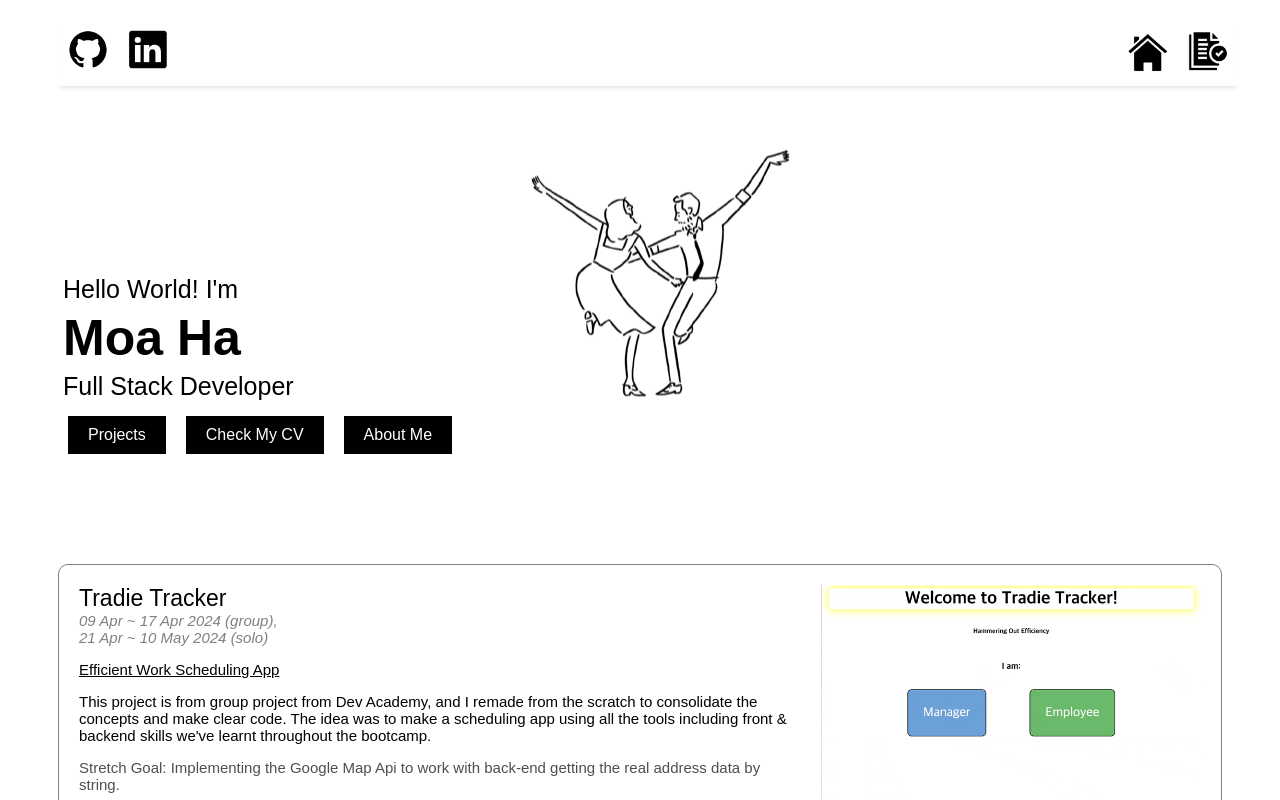
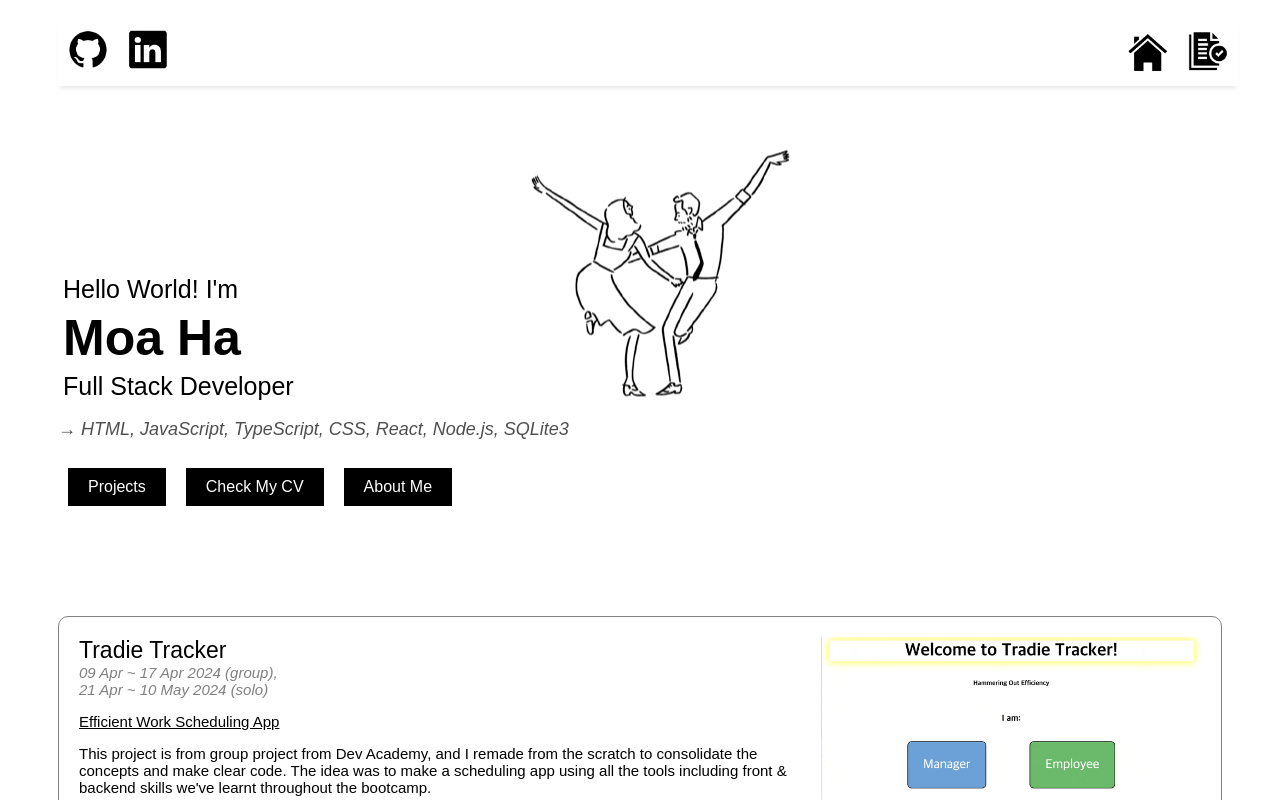
Before and after one commit to moa-ha/moa-ha.github.io, a React (Vite) app: page / in a window 1280 px wide. Shown: the top 800 px of the page. Built offline with nearby package versions, Linux system fonts and the light colour scheme; the HTML template or start-up script is replaced by a standard one.

Commit message:
skill stack on home

```diff
--- a/src/Home.tsx
+++ b/src/Home.tsx
@@ -14,6 +14,9 @@ function Home() {
         <p className="small-gap">Hello World! I'm </p>
         <h1 className="small-gap">Moa Ha</h1>
         <p className="small-gap">Full Stack Developer</p>
+        <p className="skills small">
+          → HTML, JavaScript, TypeScript, CSS, React, Node.js, SQLite3
+        </p>
 
         <a href="#projects">
           <button className="button">Projects</button>
```
